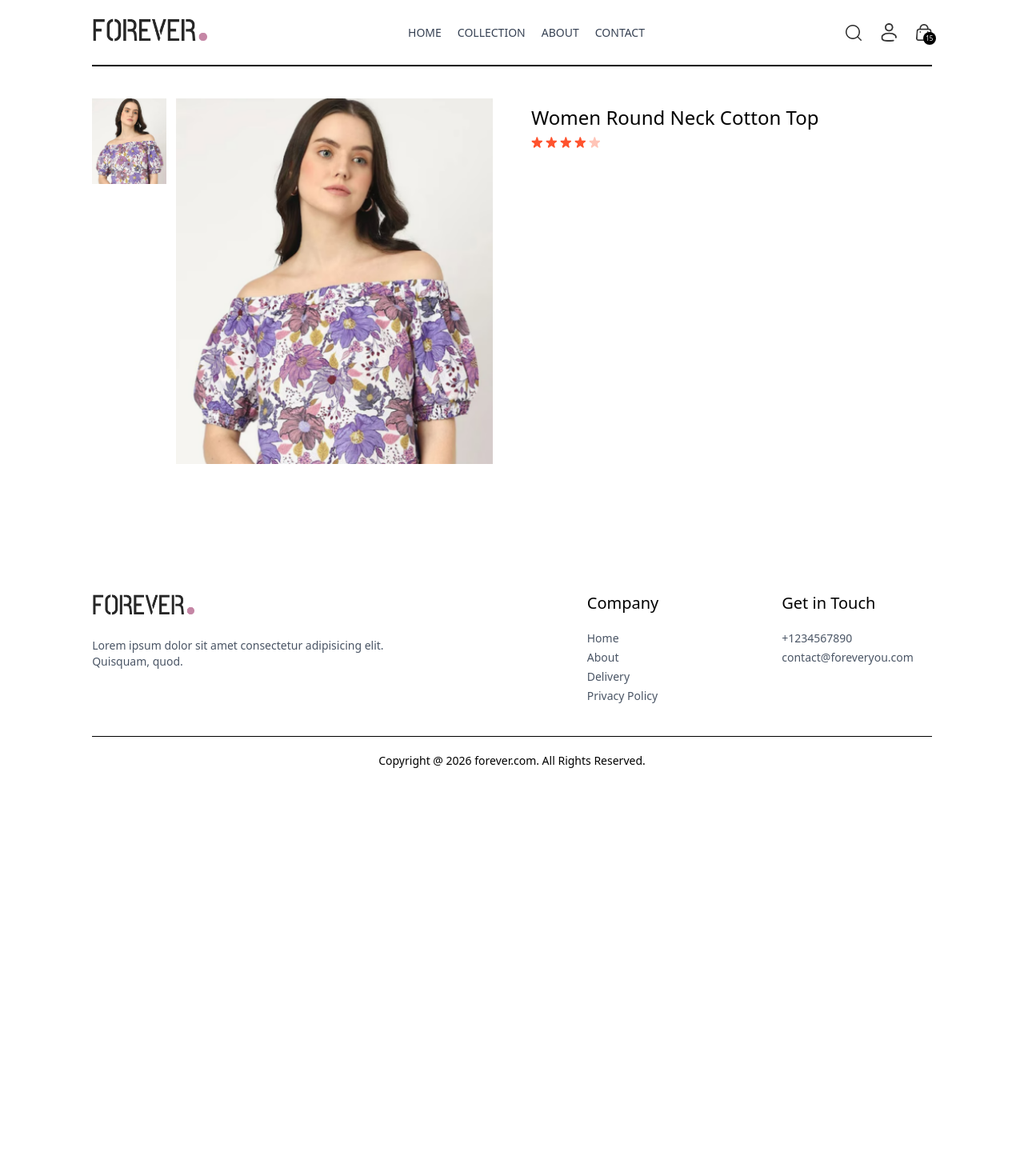
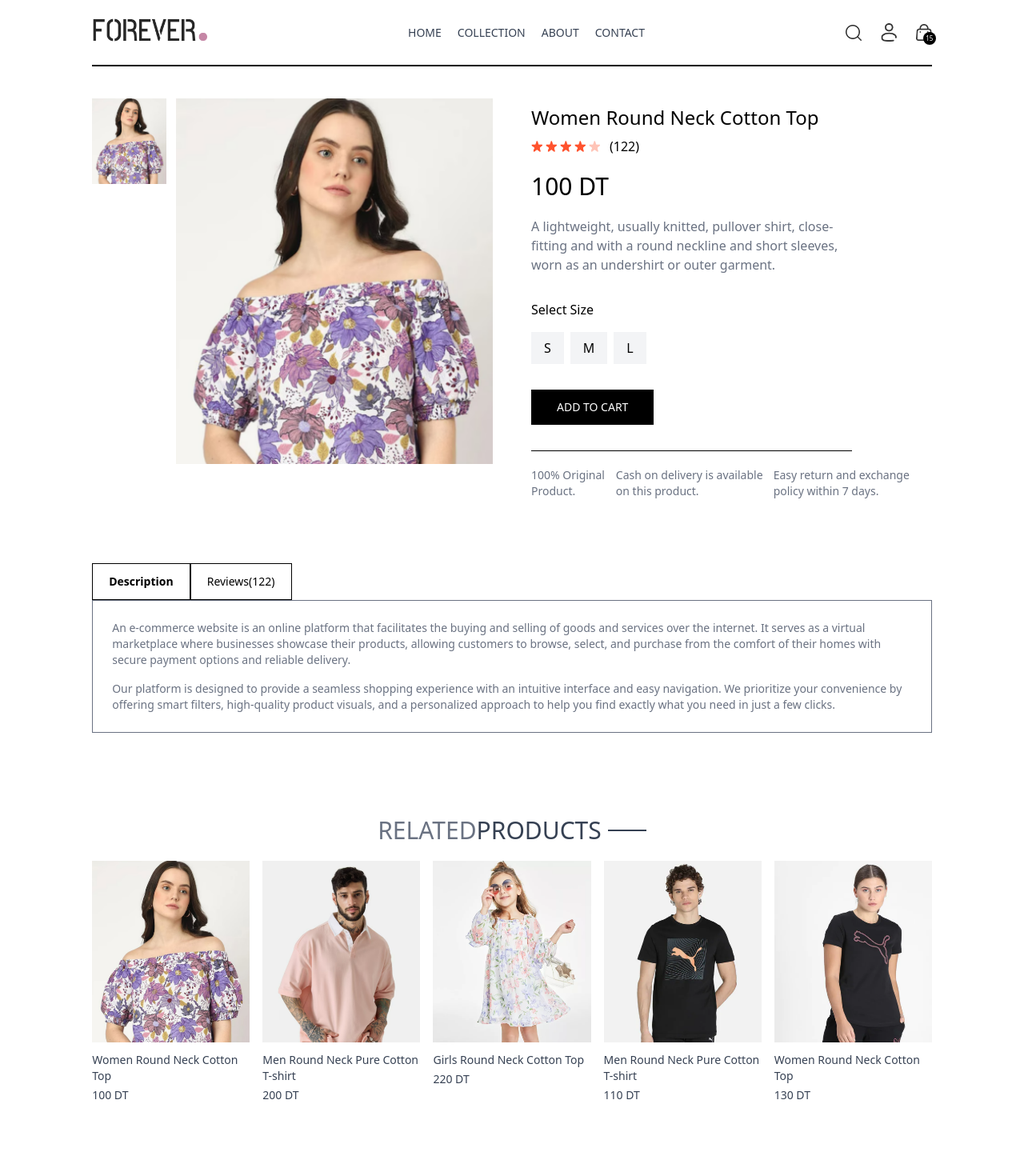
Before and after one commit to kraken-amen/E-commerce-platform, a React (Vite) app in the folder frontend/: page /product/aaaaa in a window 1280 px wide. Shown: the top 1470 px of the page at 80% size. Before the commit the page ends 981 px from the top, so only its background shows below. Built offline with nearby package versions, Linux system fonts and the light colour scheme.

Commit message:
productsRelated in productItem

```diff
--- /dev/null
+++ b/frontend/src/components/RelatedProducts.jsx
@@ -0,0 +1,32 @@
+import React, { useContext, useEffect, useState } from 'react'
+import { ShopContext } from '../context/ShopContext';
+import ProductItem from './ProductItem';
+import Title from './Title';
+
+const RelatedProducts = ({category,subCategory}) => {
+    const {products} = useContext(ShopContext);
+    const [related,setRelated]=useState([]);
+    useEffect(() => {
+        if(products.length > 0){
+            let productsCopy = products.slice();
+            productsCopy.filter((item) => category===item.category).filter((item) => subCategory===item.subCategory);
+            setRelated(productsCopy.slice(0,5));
+        }
+
+    }, [products])
+  return (
+    <div className='my-24'>
+        <div className='text-center text-3xl py-2'>
+            <Title text1={'RELATED'} text2={'PRODUCTS'}/>
+        </div>
+        <div className='grid grid-cols-2 sm:grid-cols-3 md:grid-cols-4 lg:grid-cols-5 gap-4 gap-y-6'>
+            {
+                related.map((item,index)=>(
+                    <ProductItem key={index} product_id={item._id} name={item.name} image={item.image} price={item.price}/>
+                ))
+            }
+        </div>
+    </div>
+  )
+}
+export default RelatedProducts
--- a/frontend/src/index.css
+++ b/frontend/src/index.css
@@ -9,6 +9,9 @@ a.active hr{
   font-weight: 400;
   font-style: normal;
 }
+::-webkit-scrollbar{
+  display: none;
+}
 @media (max-width: 640px) {
     a.active{
         color: #fff;
--- a/frontend/src/pages/Product.jsx
+++ b/frontend/src/pages/Product.jsx
@@ -2,12 +2,13 @@ import React, { useContext, useState, useEffect } from 'react'
 import { useParams } from 'react-router-dom'
 import { ShopContext } from '../context/ShopContext';
 import { assets } from '../assets/assets';
-
-function product() {
+import RelatedProducts from '../components/RelatedProducts';
+const product = () => {
   const { product_id } = useParams();
-  const { products } = useContext(ShopContext);
+  const { products ,currency} = useContext(ShopContext);
   const [product, setProduct] = useState(false);
   const [image, setImage] = useState('');
+  const [size, setSize] = useState('');
   const fetchProduct = async () => {
     products.map((item) => {
       if (item._id === product_id) {
@@ -17,6 +18,7 @@ function product() {
       }
     })
   }
+  console.log(product);
   useEffect(() => {
     fetchProduct();
   }, [product_id, products])
@@ -42,12 +44,43 @@ function product() {
           <img src={assets.star_icon} alt="" className="w-3.5" />
           <img src={assets.star_icon} alt="" className="w-3.5" />
           <img src={assets.star_dull_icon} alt="" className="w-3.5" />
-
+          <p className='pl-2'>(122)</p>
+        </div>
+        <p className='mt-5 text-3xl font-medium'>{product.price} {currency}</p>
+        <p className='mt-5 text-gray-500 md:w-4/5'>{product.description}</p>
+        <div className='flex flex-col gap-4 my-8'>
+          <p>Select Size</p>
+            <div className='flex gap-2'>
+              {
+                product.sizes.map((item, index) => (
+                  <button onClick={() => setSize(item)} className={`border- py-2 px-4 bg-gray-100 cursor-pointer ${size === item ? 'bg-orange-500 text-white' : ''}`} key={index}>{item}</button>
+                ))
+              }
+            </div>
+        </div>
+        <button className='text-sm py-3 px-8 bg-black cursor-pointer text-white active:bg-gray-700'>ADD TO CART</button>
+        <hr className='mt-8 sm:w-4/5'/>
+        <div className='text-sm text-gray-500 mt-5 flex flex-col gap-1'>
+          <div className='flex items-center gap-2'>
+            <p>100% Original Product.</p>
+            <p>Cash on delivery is available on this product.</p>
+            <p>Easy return and exchange policy within 7 days.</p>
+          </div>
         </div>
       </div>
-
+      </div>
+      <div className='mt-20'>
+        <div className='flex'>
+          <b className='border px-5 py-3 text-sm'>Description</b>
+          <p className='border px-5 py-3 text-sm'>Reviews(122)</p>
+        </div>
+        <div className='flex flex-col gap-4 border px-6 py-6 text-sm text-gray-500'>
+          <p>An e-commerce website is an online platform that facilitates the buying and selling of goods and services over the internet. It serves as a virtual marketplace where businesses showcase their products, allowing customers to browse, select, and purchase from the comfort of their homes with secure payment options and reliable delivery.</p>
+          <p>Our platform is designed to provide a seamless shopping experience with an intuitive interface and easy navigation. We prioritize your convenience by offering smart filters, high-quality product visuals, and a personalized approach to help you find exactly what you need in just a few clicks.</p>
+        </div>
+      </div>
+      <RelatedProducts category={product.category} subCategory={product.subCategory}/>
     </div>
-  </div>
 ) : (
   <div className='opacity-0'></div>
 )
```
